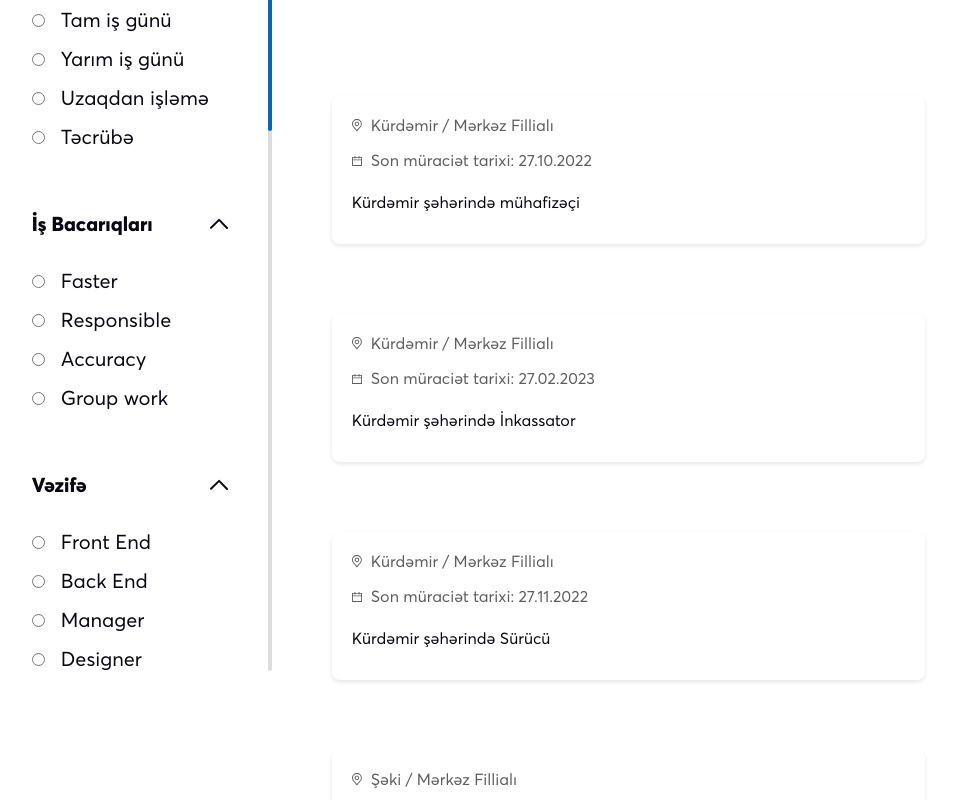
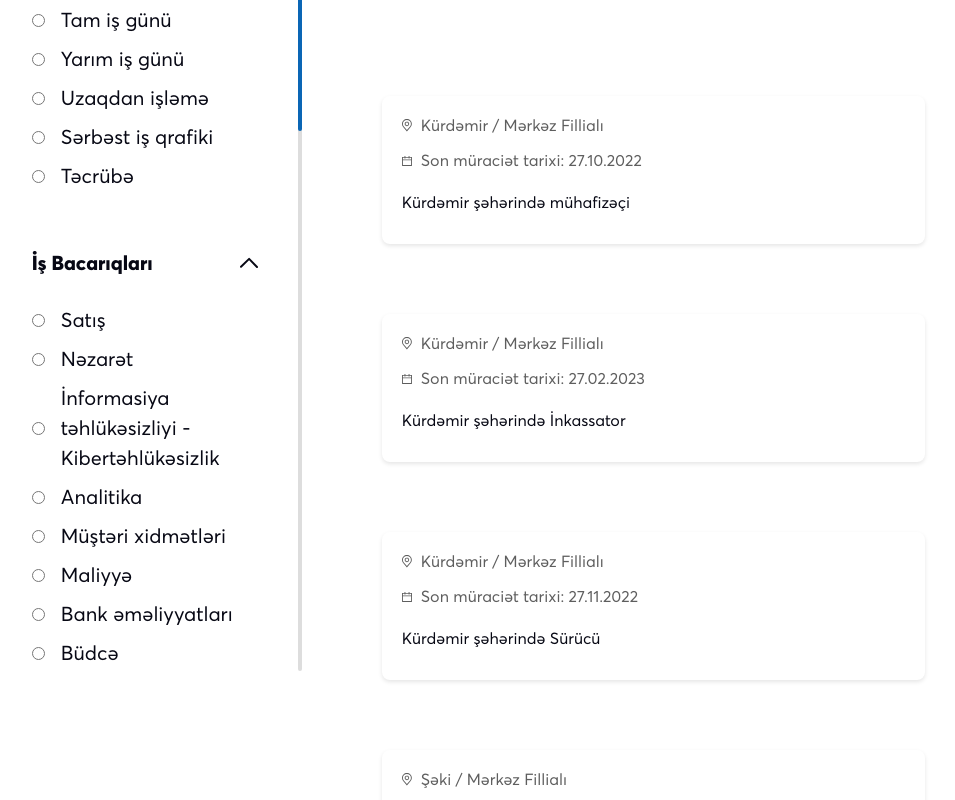
Before and after one commit to ShirinNurullahova/emanatpp, a React (Create React App) app: page /all-vacancies in a window 1280 px wide. Shown: the part 740-1540 px from the top of the page, without its empty margins (86-1041 px from the left). Built offline with nearby package versions, Linux system fonts and the light colour scheme.

Commit message:
final changes

```diff
--- a/src/components/AllVacanciesComponents/AllVacancies.scss
+++ b/src/components/AllVacanciesComponents/AllVacancies.scss
@@ -29,7 +29,7 @@
         .work_types_part {
             display: flex;
             justify-content: space-between;
-            width: 240px;
+            width: 270px;
 
             .type_block {
                 width: calc(100% - 44px);
@@ -119,7 +119,7 @@
         }
 
         .vacancies_list {
-            width: calc(100% - 300px);
+            width: calc(100% - 350px);
 
             .searc_container {
                 display: flex;
--- a/src/components/AllVacanciesComponents/work-types.json
+++ b/src/components/AllVacanciesComponents/work-types.json
@@ -5,25 +5,40 @@
             {"item": "Tam iş günü"},
             {"item": "Yarım iş günü"},
             {"item": "Uzaqdan işləmə"},
+            {"item": "Sərbəst iş qrafiki"},
             {"item": "Təcrübə"}
         ]
     },
     {
         "title": "İş Bacarıqları",
         "elements": [
-            {"item": "Faster"},
-            {"item": "Responsible"},
-            {"item": "Accuracy"},
-            {"item": "Group work"}
+            {"item": "Satış"},
+            {"item": "Nəzarət"},
+            {"item": "İnformasiya təhlükəsizliyi - Kibertəhlükəsizlik"},
+            {"item": "Analitika"},
+            {"item": "Müştəri xidmətləri"},
+            {"item": "Maliyyə"},
+            {"item": "Bank əməliyyatları"},
+            {"item": "Büdcə"},
+            {"item": "Risk"},
+            {"item": "Hüquq"},
+            {"item": "Kredit / Anderrayting "},
+            {"item": "Layihələrin idarə edilməsi"},
+            {"item": "Marketing"},
+            {"item": "İnsan resurslarının idarə edilməsi"},
+            {"item": "İnzibati sahə"},
+            {"item": "Mühasibatlıq"},
+            {"item": "İT proqramlaşdırma"},
+            {"item": "İnformasiya Texnologiyaları"}
         ]
     },
     {
         "title": "Vəzifə",
         "elements": [
-            {"item": "Front End"},
-            {"item": "Back End"},
-            {"item": "Manager"},
-            {"item": "Designer"}
+            {"item": "Kiçik mütəxəssis / Mütəxəssis"},
+            {"item": "Aparıcı mütəxəssis / Baş Mütəxəssis"},
+            {"item": "Menecer"},
+            {"item": "Şöbə müdiri"}
         ]
     },
     {
--- a/src/components/LayoutComponents/Footer/Footer.jsx
+++ b/src/components/LayoutComponents/Footer/Footer.jsx
@@ -7,6 +7,8 @@
 import two from '../../../assets/img/shirin/2.png'
 import three from '../../../assets/img/shirin/3.png'
 import four from '../../../assets/img/shirin/4.png'
+import twit from '../../../assets/img/shirin/tvit.png'
+
 import { ScrollTrigger } from "gsap/ScrollTrigger";
 import Tag from '../Tag/Tag';
 gsap.registerPlugin(ScrollTrigger)
@@ -109,7 +111,7 @@
               </div>
               <div className='footer-bottom-up-el_div'>
                 <div className='footer-bottom-up-el_div_img'>
-                  <img src={four} />
+                  <img src={twit} />
                 </div>
                 <div className='footer-bottom-up-el_div_text'>
                   <p>twitter</p>
--- a/src/components/LayoutComponents/Modal/Modal.jsx
+++ b/src/components/LayoutComponents/Modal/Modal.jsx
@@ -40,6 +40,7 @@
 const onClickHandler = (e) => {
    if(e.target.className.includes('modal_container')){
     setMenuOpen(false)
+    document.getElementsByTagName('body')[0].style.overflowY = 'scroll'
    }
 }
 
```
Also changed, not shown: src/assets/img/shirin/tvit.png (added).
